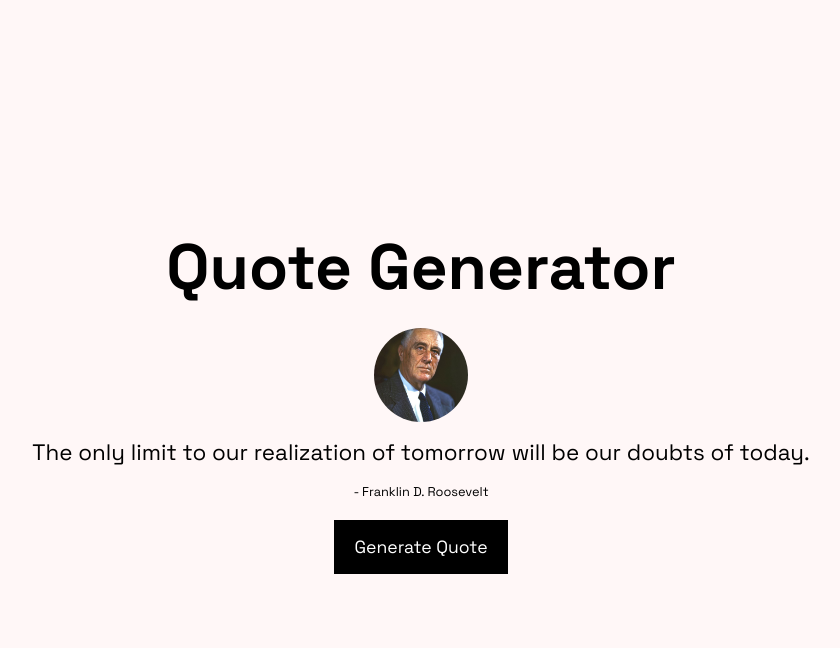
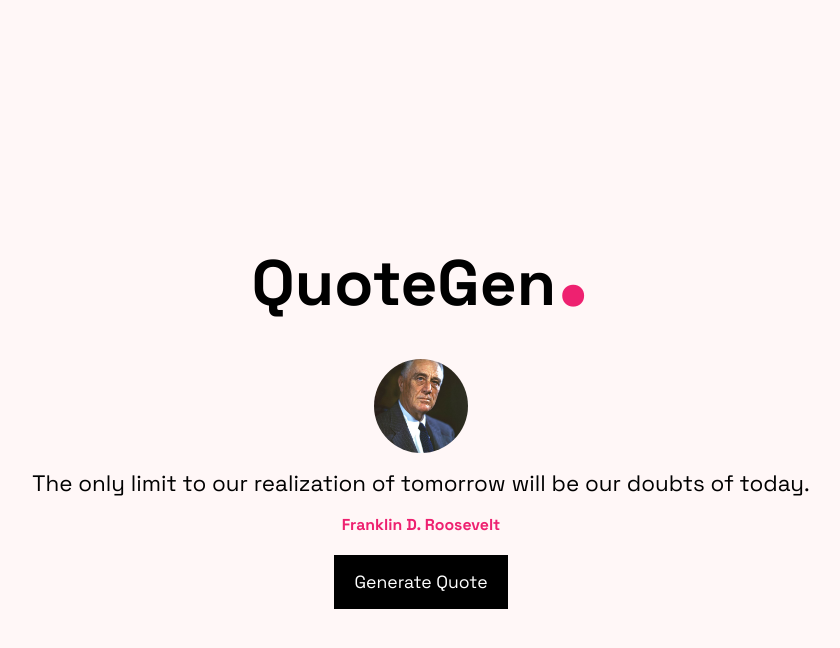
Before and after one commit to yashcx84/Quote-App, a plain HTML site: page index.html in a window 1280 px wide. Both pictures are taken after a click on the button "Generate Quote". Shown: the whole page, without its empty margins (219-1059 px from the left). Drawn offline with Linux system fonts and the light colour scheme; files whose address does not match are found by name.

Commit message:
Initial Commit.

```diff
--- a/index.html
+++ b/index.html
@@ -6,10 +6,11 @@
     <meta name="viewport" content="width=device-width, initial-scale=1.0">
     <title>Quote Generator</title>
     <link rel="stylesheet" href="style.css">
+    <link rel="shortcut icon" href="/Images/Eleanor.jpeg" type="image/x-icon">
 </head>
 
 <body>
-    <h1>Quote Generator</h1>
+    <h1>QuoteGen<span>.</span></h1>
     <div id="quoteContainer">
         <div class="imgCon">
             <img src="" id="quoteImg">
--- a/index.js
+++ b/index.js
@@ -1,61 +1,61 @@
 const quote = [
     {
         key: 1,
-        author: "- Steve Jobs",
+        author: "Steve Jobs",
         quote: "The only way to do great work is to love what you do. ",
         image: "/stevejobs.jpeg"
     },
     {
         key: 2,
-        author: "- Winston Churchill",
-        quote: "Success is not final, failure is not fatal: It is the courage to continue that counts. ",
+        author: "Winston Churchill",
+        quote: "'Success is not final, failure is not fatal: It is the courage to continue that counts.'",
         image: "/Winston.jpeg"
     },
     {
         key: 3,
-        author: "- Steve Jobs",
+        author: "Steve Jobs",
         quote: "Your time is limited, don't waste it living someone else's life. ",
         image: "/stevejobs.jpeg"
     },
     {
         key: 4,
-        author: "- Nelson Mandela",
+        author: "Nelson Mandela",
         quote: "The greatest glory in living lies not in never falling, but in rising every time we fall. ",
         image: "/Abraham.jpeg"
     },
     {
         key: 5,
-        author: "- Abraham Lincoln",
+        author: "Abraham Lincoln",
         quote: "In the end, it's not the years in your life that count. It's the life in your years. ",
         image: "/Abraham.jpeg"
     },
     {
         key: 6,
-        author: "- Franklin D. Roosevelt",
+        author: "Franklin D. Roosevelt",
         quote: "The only limit to our realization of tomorrow will be our doubts of today. ",
         image: "/Franklin.jpeg"
     },
     {
         key: 7,
-        author: "- Eleanor Roosevelt",
+        author: "Eleanor Roosevelt",
         quote: "The future belongs to those who believe in the beauty of their dreams. ",
         image: "/Eleanor.jpeg"
     },
     {
         key: 8,
-        author: "- John Lennon",
+        author: "John Lennon",
         quote: "Life is what happens when you're busy making other plans. ",
         image: "/jonh.jpeg"
     },
     {
         key: 9,
-        author: "- Chinese Proverb",
+        author: "Chinese Proverb",
         quote: "The best time to plant a tree was 20 years ago. The second best time is now. ",
         image: "/Winston.jpeg"
     },
     {
         key: 10,
-        author: "- Confucius",
+        author: "Confucius",
         quote: "It does not matter how slowly you go as long as you do not stop. ",
         image: "/confuisis.jpeg"
     }
@@ -67,5 +67,5 @@ let quoteGen = () => {
     let randomQuote = quote[randomIndex];
     document.getElementById("quote").textContent = randomQuote.quote;
     document.getElementById("author").textContent = randomQuote.author;
-    document.getElementById("quoteImg").setAttribute("src", randomQuote.image)
+    document.getElementById("quoteImg").setAttribute("src", "./Images/" + randomQuote.image)
 }
--- a/style.css
+++ b/style.css
@@ -18,8 +18,14 @@ body {
 }
 
 body h1 {
-    font-size: 4em;
+    width: 100%;
+    font-size: clamp(4em, 5vw, 6em);
     text-align: center;
+}
+
+body h1 span {
+    color: #ee2170;
+    font-size: 1.8em;
 }
 
 body button {
@@ -54,7 +60,9 @@ body button {
 }
 
 #author {
-    font-size: 0.8em;
+    font-size: 0.99em;
+    color: #ee2170;
+    font-weight: bold;
 }
 
 body button {
@@ -62,9 +70,17 @@ body button {
     background-color: #000000;
     color: #ffffff;
     font-size: 1.1em;
+    transition: transform 0.1s ease-in-out
 }
 
 button:hover {
     cursor: pointer;
     filter: brightness(0.8);
+
 }
+
+button:active {
+    transform: scale(0.9);
+}
+
+#author {}
```
Also changed, not shown: Images/Abraham.jpeg (renamed from Abraham.jpeg), Images/Eleanor.jpeg (renamed from Eleanor.jpeg), Images/Franklin.jpeg (renamed from Franklin.jpeg), Images/Winston.jpeg (renamed from Winston.jpeg), Images/confuisis.jpeg (renamed from confuisis.jpeg), Images/imgAlt.png (added), Images/jonh.jpeg (renamed from jonh.jpeg), Images/stevejobs.jpeg (renamed from stevejobs.jpeg).
